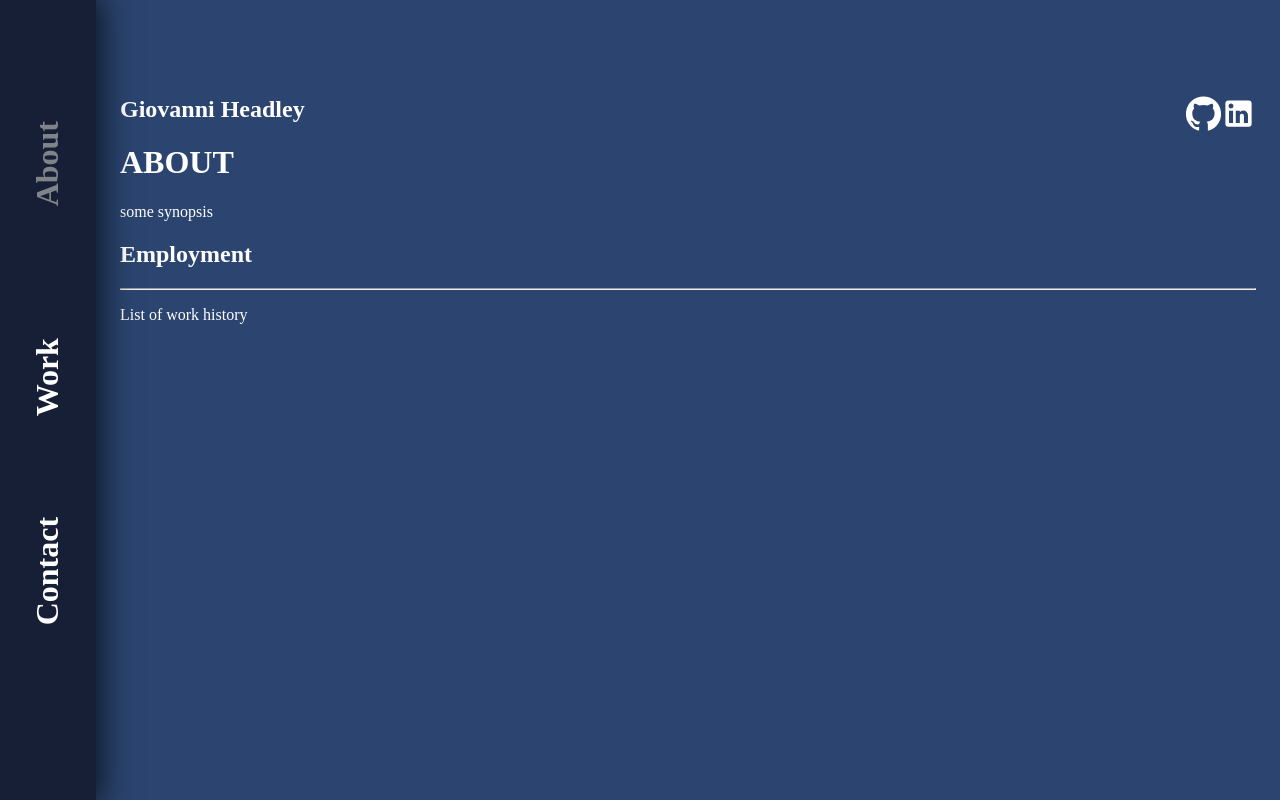
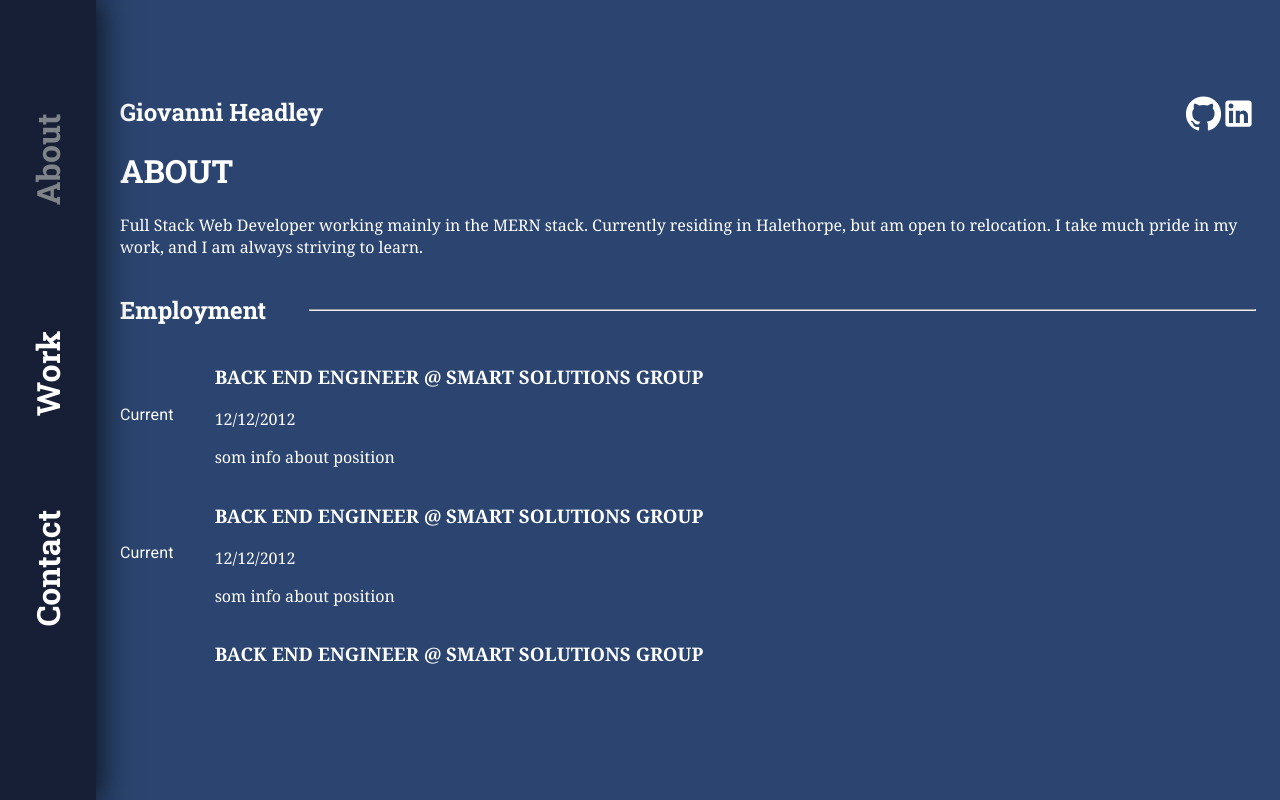
Before and after one commit to descifle/portfolio, a React (Create React App) app: page /about in a window 1280 px wide. Built offline with nearby package versions, Linux system fonts and the light colour scheme.

Commit message:
minor changes to ui

```diff
--- a/src/components/AboutPage.js
+++ b/src/components/AboutPage.js
@@ -1,4 +1,4 @@
-import { Container } from '@material-ui/core'
+import { Container, Grid, Typography } from '@material-ui/core'
 import { GitHub, LinkedIn } from '@material-ui/icons'
 import { Link } from 'react-router-dom'
 import React from 'react'
@@ -8,20 +8,61 @@ const AboutPage = () => {
     return (
         <Container>
             <div className="page-container">
-            <h2><Link to="/">Giovanni Headley</Link></h2>
+                <h2><Link to="/">Giovanni Headley</Link></h2>
                 <div className="socials">
-                <span><GitHub fontSize="large" /></span>
-                <span><LinkedIn fontSize="large" /></span>
+                    <span><GitHub fontSize="large" /></span>
+                    <span><LinkedIn fontSize="large" /></span>
                 </div>
                 <h1 className="">ABOUT</h1>
                 <div>
-                    <p>some synopsis</p>
+                    <p>Full Stack Web Developer working mainly in the MERN stack. Currently residing in Halethorpe, but am open to relocation.
+                        I take much pride in my work, and I am always striving to learn.
+                    </p>
 
                 </div>
-                <div>
-                    <h2>Employment</h2>
-                    <hr />
-                    <p>List of work history</p>
+                <div className="employment">
+                    <Grid container justify="space-between"  alignItems="center">
+                        <Grid item xs={4} sm={3} md={2}><h2>Employment</h2></Grid>
+                        <Grid item xs={6} sm={9} md={10}><hr /></Grid>
+                    </Grid>
+                    <Grid container alignItems="center" className="employment-history">
+                        <Grid item xs={2} md={1}>
+                            <Typography>
+                                Current
+                            </Typography>
+                        </Grid>
+                        <Grid item xs={10} md={11}>
+                            <h3>BACK END ENGINEER @ SMART SOLUTIONS GROUP</h3>
+                            <span>12/12/2012</span>
+                            <p>
+                                som info about position
+                            </p>
+                        </Grid>
+                        <Grid item xs={2} md={1}>
+                            <Typography>
+                                Current
+                            </Typography>
+                        </Grid>
+                        <Grid item xs={10} md={11}>
+                            <h3>BACK END ENGINEER @ SMART SOLUTIONS GROUP</h3>
+                            <span>12/12/2012</span>
+                            <p>
+                                som info about position
+                            </p>
+                        </Grid>
+                        <Grid item xs={2} md={1}>
+                            <Typography>
+                                Current
+                            </Typography>
+                        </Grid>
+                        <Grid item xs={10} md={11}>
+                            <h3>BACK END ENGINEER @ SMART SOLUTIONS GROUP</h3>
+                            <span>12/12/2012</span>
+                            <p>
+                                som info about position
+                            </p>
+                        </Grid>
+                    </Grid>
                 </div>
             </div>
         </Container>
--- a/src/components/App.js
+++ b/src/components/App.js
@@ -7,10 +7,15 @@ import ContactPage from './ContactPage'
 import AboutPage from './AboutPage'
 import { Route, Switch, useLocation } from 'react-router-dom';
 import { TransitionGroup, CSSTransition } from 'react-transition-group'
+import { createMuiTheme, makeStyles, ThemeProvider } from '@material-ui/core/styles'
 import ScrollToTop from './scrolltotop';
 import './style.scss'
 
+const theme = createMuiTheme()
+
+
 const App = () => {
+    console.log(theme.palette.primary, theme.palette)
 
     // allow turning off of animation
 
@@ -32,7 +37,8 @@ const App = () => {
     }
 
     return (
-        <>
+        <ThemeProvider theme={theme}>
+            <>
             <Header />
             <TransitionGroup>
                 <CSSTransition timeout={timeout}
@@ -42,11 +48,9 @@ const App = () => {
                 unmountOnExit
                 onEntering={() => {
                     document.body.style.overflow = "hidden"
-                    // document.querySelector('.page-container').style.marginTop = "0"
                 }}
                 onExited={() => {
                     document.body.style.overflow = "initial"
-                    // document.querySelector('.page-container').style.marginTop = "2rem"
                 }}
                 >
                     <div className={
@@ -62,12 +66,16 @@ const App = () => {
                         <Route path="/projects" component={Projects} />
                         <Route path="/contact" component={Contact} /> */}
                     </Switch>
+                    {/* <div className="placeholdie" style={{ backgroundColor: theme.palette.primary.dark, }}></div>
+                    <div className="placeholdie" style={{ backgroundColor: theme.palette.primary.light, }}></div>
+                    <div className="placeholdie" style={{ backgroundColor: theme.palette.primary.main, }}></div> */}
                     </div>
                 </CSSTransition>
             </TransitionGroup>
             <Footer />
             <ScrollToTop></ScrollToTop>
-        </>
+            </>
+        </ThemeProvider>
     )
 }
 
--- a/src/components/WorkPage.js
+++ b/src/components/WorkPage.js
@@ -7,6 +7,8 @@ import { Link } from 'react-router-dom'
 import { cards } from './misc'
 
 const WorkPage = () => {
+
+    // add some text or button saying scroll down
 
     const [list, setList] = useState(cards)
     const [value, setValue] = useState(2)
@@ -31,6 +33,7 @@ const WorkPage = () => {
                     <Grid item xs={12} sm={6} key={card.projectName} >
                         <Card>
                             <CardHeader
+                            className="card-head"
                                 avatar={
                                     card.projectType === 'react' ? <FontAwesomeIcon size="lg" color="#61DBFB" icon={faReact} />:
                                     card.projectType === 'php' ? <FontAwesomeIcon size="lg" color="Magenta" icon={faPhp} /> :
@@ -49,7 +52,7 @@ const WorkPage = () => {
                                 image={card.image}
                                 title={card.projectName}
                             />
-                            <CardContent>
+                            <CardContent className="card-body">
                                {card.projectSkill}
                                 {/* <Button variant="outlined" >Something</Button> */}
                             </CardContent>
@@ -70,6 +73,7 @@ const WorkPage = () => {
                 {/* <div onClick={() => setList(cards.filter(card => card.projectType !== "php"))} style={{marginBottom: "5rem"}}>some kinda sort</div> */}
                 <Paper>
                     <Tabs
+                        className="sorter"
                         variant="fullWidth"
                         value={value}
                         indicatorColor="primary"
--- a/src/components/style.scss
+++ b/src/components/style.scss
@@ -1,5 +1,6 @@
 $mainColor: #2b4570;  $secondColor: #7180ac; $hightlight: #a8d0db; $textColor: #ffffff;
 $coolColor: #1e93d6; $grey: #dcdcdc5d; $navColor: #171f36;
+@import url('https://fonts.googleapis.com/css2?family=Roboto+Slab:wght@400;700&display=swap');
 
 // HEADER =======================================================================================
 
@@ -7,7 +8,16 @@ $coolColor: #1e93d6; $grey: #dcdcdc5d; $navColor: #171f36;
 //     height: 100vh;
 // }
 
+h1 {
+    font-family: 'Roboto Slab', serif;
+}
+
+h2 {
+    font-family: 'Roboto Slab', serif;
+}
+
 body {
+    font-family: charter, Georgia, Cambria, "Times New Roman", Times, serif;
     margin: 0;
     background-color: $mainColor;
     color: white;
@@ -37,6 +47,7 @@ a {
 }
 
 .menu-item {
+    font-family: 'Roboto Slab', serif;
     width: 33%;
     text-align: center;
     margin: 0;
@@ -77,6 +88,29 @@ a {
 
 // END MAIN PAGE
 
+// START ABOUT PAGE
+
+.employment {
+
+    h2 {
+        // width: 25%;
+        // display: inline;
+        // margin-right: 1rem;
+    }
+
+    hr {
+        // width: 75%;
+        // display: inline-block;
+    }
+}
+
+.employment-history {
+    height: 20rem;
+    overflow-y: scroll;
+}
+
+// END ABOUT PAGE
+
 // START WORKPAGE
 
 .card-container {
@@ -86,6 +120,19 @@ a {
 .card-img {
     height: 200px;
     width: 100%;
+}
+
+.card-head {
+    background-color: $navColor;
+    color: white;
+}
+
+.card-body {
+    background-color: $secondColor;
+}
+
+.sorter {
+    margin-bottom: 3rem;
 }
 
 // END WORKPAGE
@@ -194,3 +241,8 @@ a {
     // transform: translate3d(0, 0, 0);
     transition: all .8s ease-in-out;
 }
+
+.placeholdie {
+    width: 4rem;
+    height: 4rem;
+}
```
